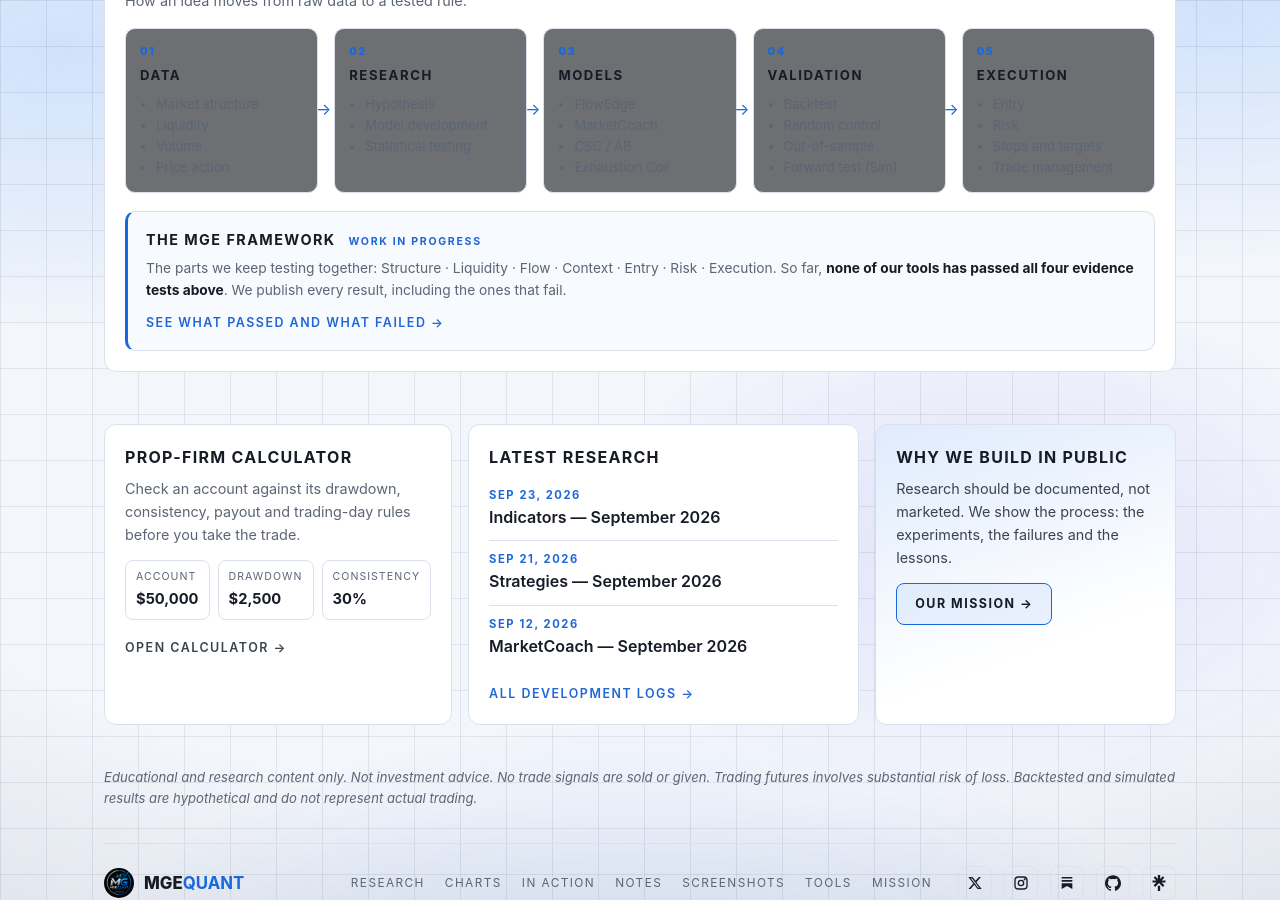
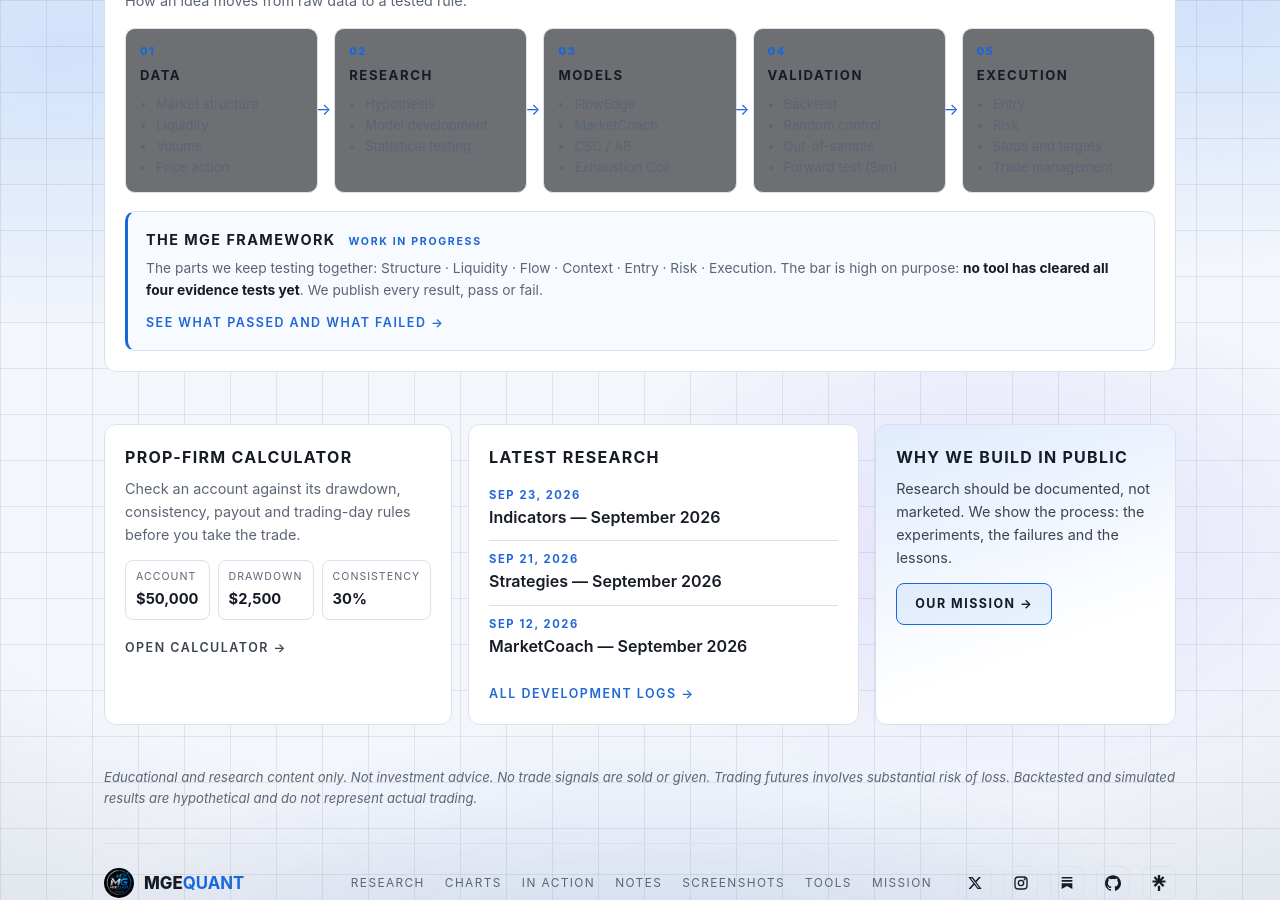
Before and after one commit to MGEQuant/MGEQuant, a Jekyll site: the page built from index.html, in a window 1280 px wide and 900 px high, scrolled down 3444 px. Built offline with Jekyll 4.4.1, drawn with Linux system fonts in a browser that asks for light colours.

Commit message:
Homepage: reword the framework box (the bar is high on purpose)
Co-Authored-By: Claude Sonnet 5 <noreply@anthropic.com>

```diff
--- a/index.html
+++ b/index.html
@@ -597,7 +597,7 @@
         </div>
         <div class="fw">
           <h3>The MGE Framework <span>work in progress</span></h3>
-          <p>The parts we keep testing together: Structure &middot; Liquidity &middot; Flow &middot; Context &middot; Entry &middot; Risk &middot; Execution. So far, <b>none of our tools has passed all four evidence tests above</b>. We publish every result, including the ones that fail.</p>
+          <p>The parts we keep testing together: Structure &middot; Liquidity &middot; Flow &middot; Context &middot; Entry &middot; Risk &middot; Execution. The bar is high on purpose: <b>no tool has cleared all four evidence tests yet</b>. We publish every result, pass or fail.</p>
           <a class="sec-link" href="#backtest">See what passed and what failed &rarr;</a>
         </div>
       </div>
```
